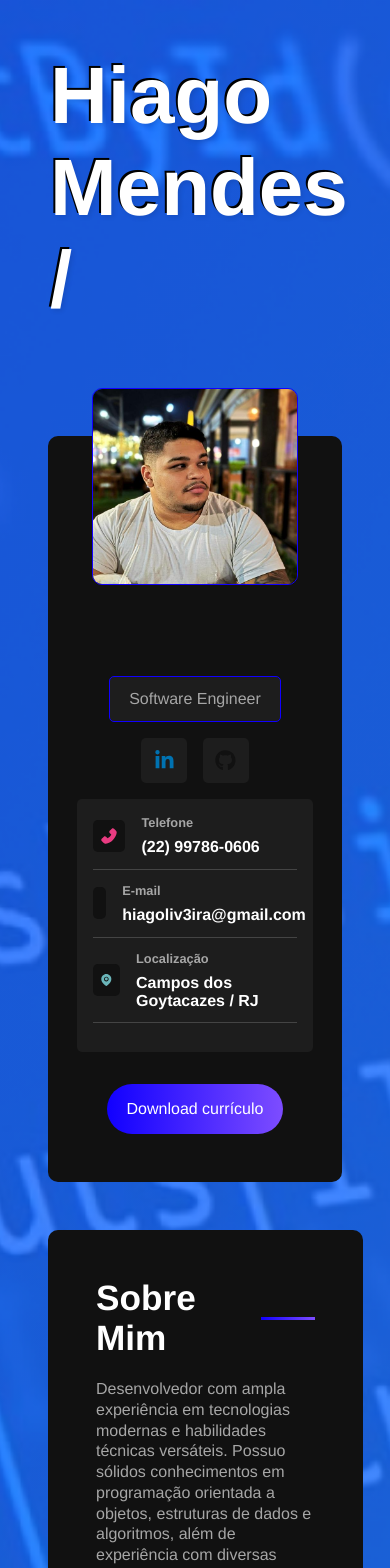
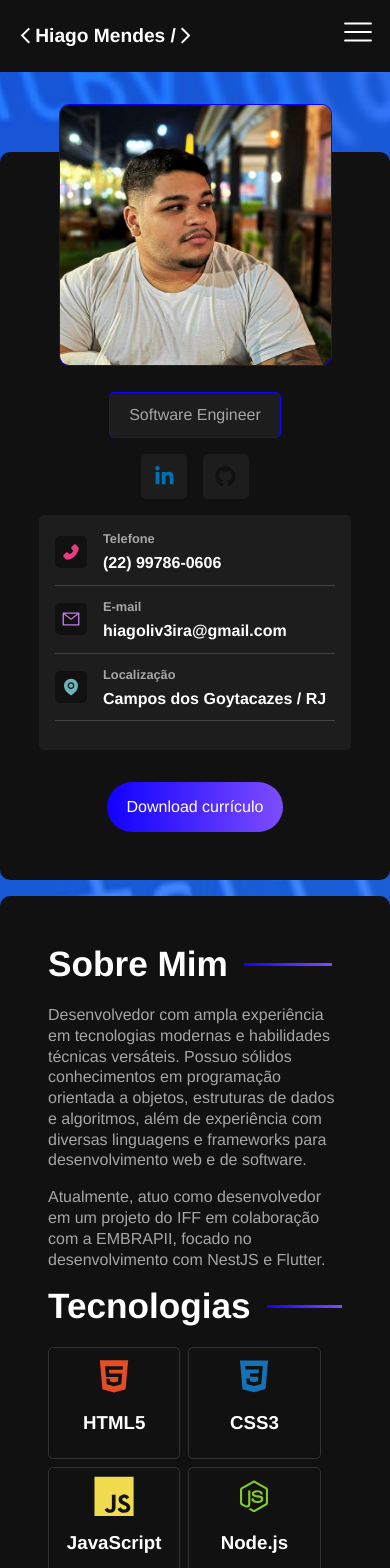
Before and after one commit to hiag0liveira/Portfolio, a React (Vite) app: page / in a window 390 px wide. Shown: the top 1568 px of the page. Built offline with nearby package versions, Linux system fonts and the light colour scheme.

Commit message:
feat: header from mobile

```diff
--- a/src/App.jsx
+++ b/src/App.jsx
@@ -2,18 +2,18 @@ import MainContent from "./components/MainContent";
 import Sidebar from "./components/Sidebar";
 import { MdOutlineArrowForwardIos } from "react-icons/md";
 import { MdOutlineArrowBackIos } from "react-icons/md";
-import { HiPaintBrush } from "react-icons/hi2";
-
 import "./styles/components/app.sass";
+import Header from "./components/Header";
 
 function App() {
   return (
     <div id="portfolio">
-      <h1>
+      <h1 className="desktop-title">
         <MdOutlineArrowBackIos className="arrow" />
         Hiago Mendes /
         <MdOutlineArrowForwardIos className="arrow" />
       </h1>
+      <Header className="mobile-header" />
       <Sidebar />
       <MainContent />
     </div>
--- /dev/null
+++ b/src/components/Header.jsx
@@ -0,0 +1,46 @@
+import { RxHamburgerMenu } from "react-icons/rx";
+import { useState } from "react";
+import { MdOutlineArrowForwardIos } from "react-icons/md";
+import { MdOutlineArrowBackIos } from "react-icons/md";
+import "../styles/components/header.sass";
+
+function Header() {
+  const [isMenuOpen, setIsMenuOpen] = useState(false);
+
+  const toggleMenu = () => {
+    setIsMenuOpen(!isMenuOpen);
+  };
+
+  return (
+    <header className="header mobile-header">
+      <h1>
+        <MdOutlineArrowBackIos className="arrow" />
+        Hiago Mendes /
+        <MdOutlineArrowForwardIos className="arrow" />
+      </h1>
+      <button className="hamburger" onClick={toggleMenu}>
+        <RxHamburgerMenu />
+      </button>
+      {isMenuOpen && (
+        <nav className="mobile-menu">
+          <ul>
+            <li>
+              <a href="#about">About</a>
+            </li>
+            <li>
+              <a href="#more">Saiba Mais</a>
+            </li>
+            <li>
+              <a href="#technologies">Tecnologias</a>
+            </li>
+            <li>
+              <a href="#projects">Projetos</a>
+            </li>
+          </ul>
+        </nav>
+      )}
+    </header>
+  );
+}
+
+export default Header;
--- a/src/styles/components/app.sass
+++ b/src/styles/components/app.sass
@@ -6,7 +6,7 @@
     padding: 3rem
     gap: 3rem
 
-    h1
+    .desktop-title
         width: 100%
         color: variables.$text-color
         font-size: 5rem
@@ -19,3 +19,18 @@
         z-index: 1
         display: flex
         align-items: center
+
+    .mobile-header
+        display: none
+
+@media (max-width: 768px)
+    #portfolio
+        padding: 0rem
+        gap: 1rem
+
+        .mobile-header
+            display: flex
+            width: 100%
+
+        .desktop-title
+            display: none
--- /dev/null
+++ b/src/styles/components/header.sass
@@ -0,0 +1,37 @@
+.header
+  justify-content: space-between
+  align-items: center
+  padding: 1rem
+  background-color: #111111
+  color: #fff
+  width: 100%
+  margin-bottom: 4rem
+
+
+  h1
+    font-size: 1.2rem
+    display: flex
+    align-items: center
+
+  .hamburger
+    background: none
+    border: none
+    color: #fff
+    font-size: 2rem
+    cursor: pointer
+
+  .mobile-menu
+    position: absolute
+    top: 3.5rem
+    right: 1rem
+    background-color: #444
+    padding: 1rem
+    border-radius: 5px
+    ul
+      list-style: none
+      padding: 0
+      li
+        margin: 0.5rem 0
+        a
+          color: #fff
+          text-decoration: none
--- a/src/styles/components/technologiescontainer.sass
+++ b/src/styles/components/technologiescontainer.sass
@@ -48,3 +48,27 @@
     #react
         svg
             color: #61DAFB
+
+@media (max-width: 768px)
+    .technologies-container
+        .technologies-grid
+            gap: 1rem
+
+        .technology-card
+            width: 30%
+            padding: 0.5rem
+
+            svg
+                font-size: 3rem
+
+@media (max-width: 480px)
+    .technologies-container
+        .technologies-grid
+            gap: 0.5rem
+
+        .technology-card
+            width: 45%
+            padding: 0.5rem
+
+            svg
+                font-size: 2.5rem
```
